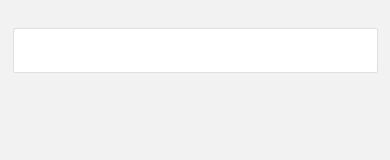
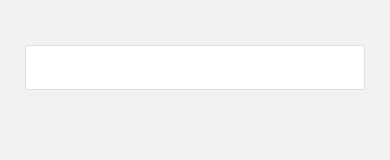
Before and after one commit to longtran-pops/auto-complete, a React (Create React App) app: page / in a window 390 px wide. Shown: the top 160 px of the page. Built offline with nearby package versions, Linux system fonts and the light colour scheme.

Commit message:
Style mobile UI

```diff
--- a/src/App.css
+++ b/src/App.css
@@ -11,17 +11,19 @@ body {
 .auto-complete > input {
   box-sizing: border-box;
   height: 45px;
-  width: 365px;
   border-radius: 2px;
   background-color: #FFF;
   border: 1px solid #E0E0E0;
   padding: 8px 16px;
   outline: none;
   margin: 0 auto;
+  width: 365px;
+  max-width: calc(100% - 50px);
 }
 
 .result {
   width: 365px;
+  max-width: calc(100% - 50px);
   border-radius: 2px;
   background-color: #FFF;
   box-shadow: 0 1px 4px 0 rgba(0,0,0,0.5);
@@ -32,7 +34,6 @@ body {
   margin: 0;
   box-sizing: border-box;
   height: 45px;
-  width: 365px;
   background-color: #FFF;
   border: 1px solid #E0E0E0;
   padding: 8px 16px;
@@ -43,3 +44,23 @@ body {
   text-transform: capitalize;
   cursor: pointer;
 }
+
+@media (max-width: 768px) {
+  .auto-complete {
+    padding-top: 45px;
+  }
+  .auto-complete > input {
+    width: 100vw;
+  }
+  .result {
+    margin: 7px auto 0;
+    width: 100vw;
+    background-color: unset;
+    box-shadow: unset;
+  }
+  .result > p {
+    background-color: unset;
+    box-shadow: unset;
+    border: none;
+  }
+}
--- a/src/App.js
+++ b/src/App.js
@@ -38,6 +38,8 @@ class App extends React.Component {
       this.setState({ loading: false })
 
       this.updateResult(results)
+    } else {
+      console.error('Something wrong.')
     }
   }, 500)
 
--- a/src/components/widgets/PAutoComplete.js
+++ b/src/components/widgets/PAutoComplete.js
@@ -15,6 +15,9 @@ export default (props) => {
       ></PInput>
       {props.suggestions && props.suggestions.length > 0 ? (
         <PList>
+          {
+            props.loading && <p>Loading...</p>
+          }
           {!props.loading && props.suggestions.map((item) => (
             <PListItem
               key={item}
```
